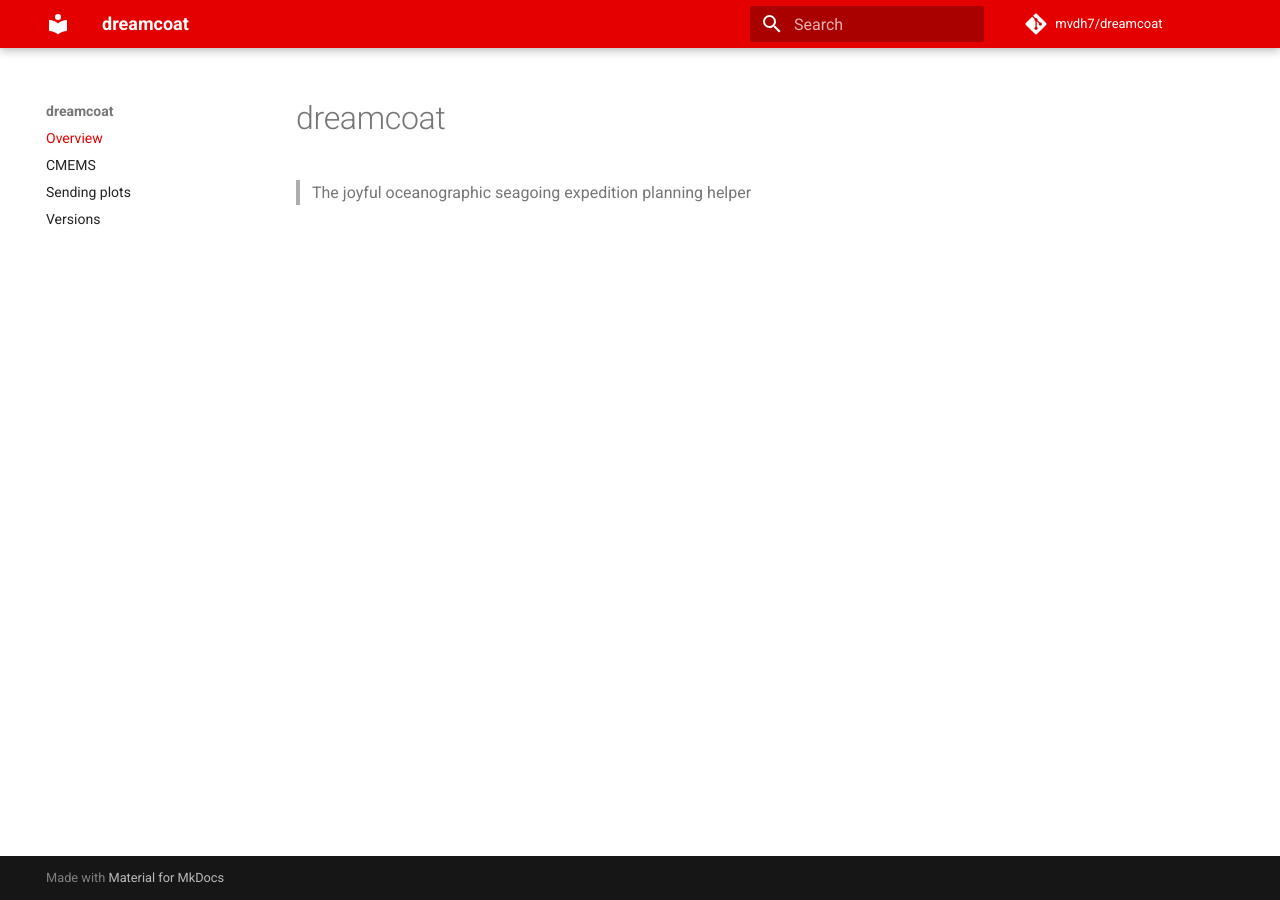
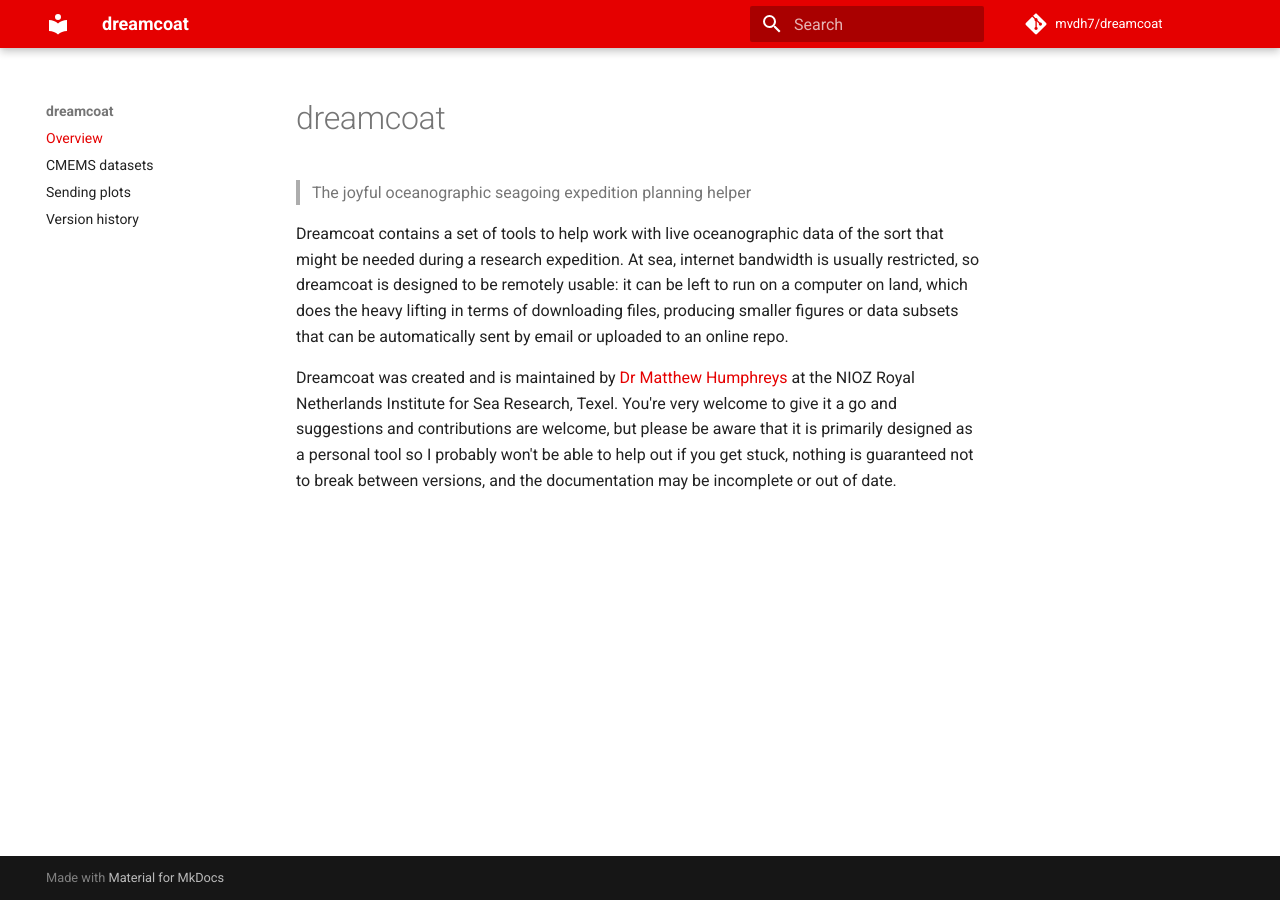
Before and after one commit to mvdh7/dreamcoat, an MkDocs documentation site: the page built from docs/index.md, in a window 1280 px wide. Built offline with MkDocs 1.6.1 and Material for MkDocs 9.7.7, drawn with Linux system fonts in a browser that asks for light colours; comment, search, counter and statistics services are not loaded.

Commit message:
Continue docs updates

```diff
--- a/docs/index.md
+++ b/docs/index.md
@@ -1,3 +1,7 @@
 # dreamcoat
 
 > The joyful oceanographic seagoing expedition planning helper
+
+Dreamcoat contains a set of tools to help work with live oceanographic data of the sort that might be needed during a research expedition.  At sea, internet bandwidth is usually restricted, so dreamcoat is designed to be remotely usable: it can be left to run on a computer on land, which does the heavy lifting in terms of downloading files, producing smaller figures or data subsets that can be automatically sent by email or uploaded to an online repo.
+
+Dreamcoat was created and is maintained by [Dr Matthew Humphreys](https://seaco2.group) at the NIOZ Royal Netherlands Institute for Sea Research, Texel.  You're very welcome to give it a go and suggestions and contributions are welcome, but please be aware that it is primarily designed as a personal tool so I probably won't be able to help out if you get stuck, nothing is guaranteed not to break between versions, and the documentation may be incomplete or out of date.
--- a/mkdocs.yml
+++ b/mkdocs.yml
@@ -4,9 +4,9 @@ repo_name: mvdh7/dreamcoat
 
 nav:
   - Overview: index.md
-  - CMEMS: cmems.md
+  - CMEMS datasets: cmems.md
   - Sending plots: send.md
-  - Versions: versions.md
+  - Version history: versions.md
 
 theme:
   name: material
```
Also changed, not shown: docs/versions.md (+2 -0 lines).
